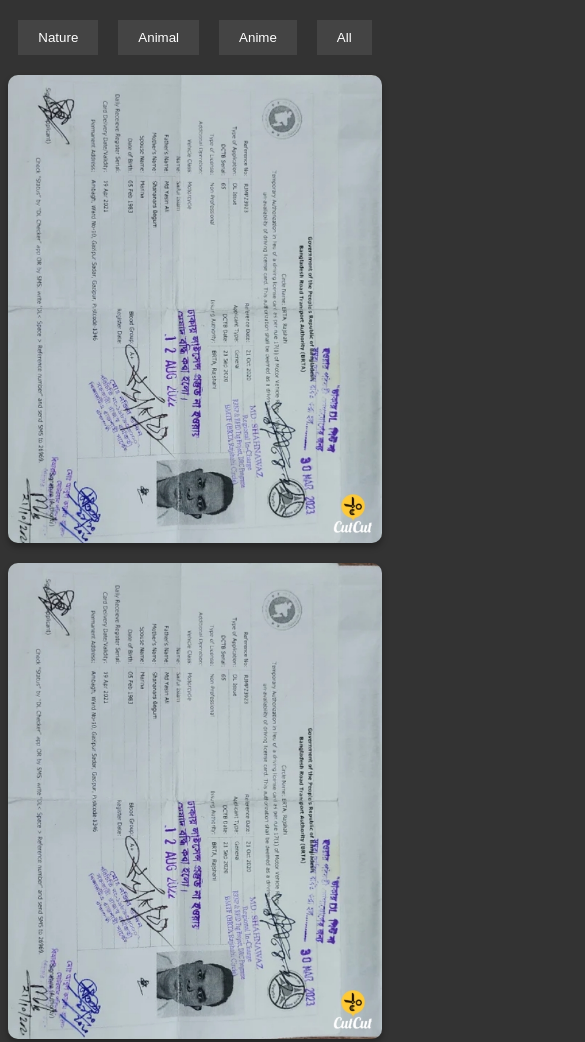
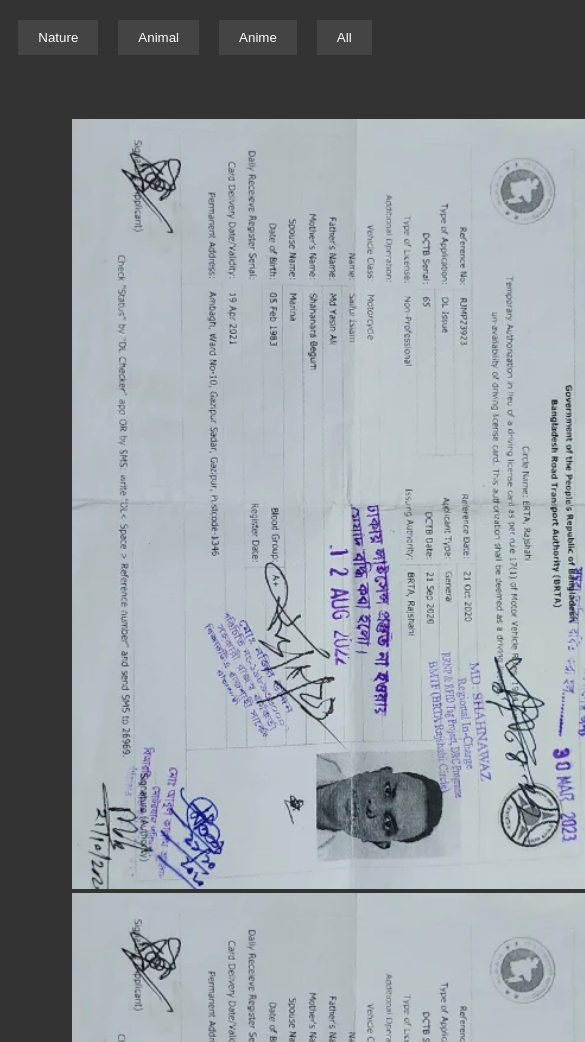
Before and after one commit to Premium-sourch/galary, a plain HTML site: page index.htm in a window 390 px wide. Shown: the top 1042 px of the page, 585 px wide, since content can reach past the window. Drawn offline with Linux system fonts and the light colour scheme.

Commit message:
Update styles.css

```diff
--- a/styles.css
+++ b/styles.css
@@ -23,16 +23,40 @@ body {
   background-color: #666;
 }
 
-.gallery {
-  display: grid;
-  grid-template-columns: repeat(auto-fill, minmax(200px, 1fr));
-  gap: 20px;
-  margin-top: 20px;
-}
+ .gallery {
+      column-count: 4;
+      --webkit-column-count: 4;
+      --moz-column-count: 4;
+      gap: 1rem;
+      padding: 4rem;
+    }
 
-.gallery img {
-  width: 100%;
-  height: auto;
-  border-radius: 10px;
-  box-shadow: 0 4px 6px rgba(0, 0, 0, 0.3);
-}
+    .image img {
+      height: auto;
+      width: 100%;
+    }
+
+    /* Responsive-ness for different screen-sizes */
+    @media screen and (max-width: 810px) {
+      .gallery {
+        column-count: 3;
+        --webkit-column-count: 3;
+        --moz-column-count: 3;
+      }
+    }
+
+    @media screen and (max-width: 500px) {
+      .gallery {
+        column-count: 2;
+        --webkit-column-count: 2;
+        --moz-column-count: 2;
+      }
+    }
+
+    @media screen and (max-width: 400px) {
+      .gallery {
+        column-count: 1;
+        --webkit-column-count: 1;
+        --moz-column-count: 1;
+      }
+    }
```
